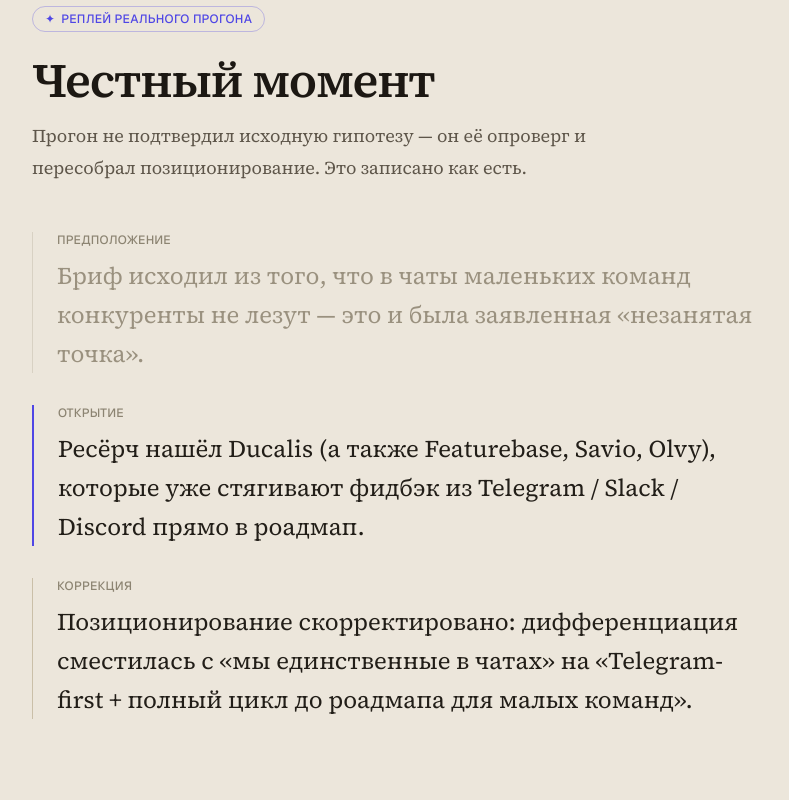
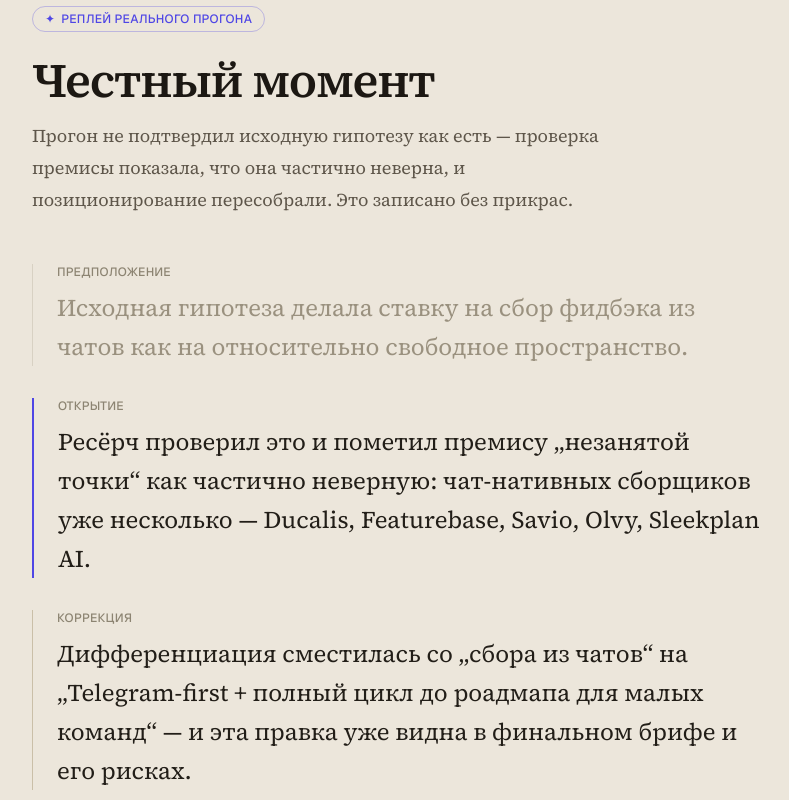
Before and after one commit to tirsistris/agentic-os, a Next.js app: page / in a window 1280 px wide. Shown: the part 3080-3880 px from the top of the page, without its empty margins (244-1033 px from the left). Built offline with nearby package versions, Linux system fonts and the light colour scheme.

Commit message:
honest moment: reframe to premise-revision (data + subtitle), drop discovery/refute framing
Co-Authored-By: Claude Opus 4.8 <noreply@anthropic.com>

```diff
--- a/app/components/HonestMoment.tsx
+++ b/app/components/HonestMoment.tsx
@@ -41,8 +41,9 @@ export default function HonestMoment({ data }: { data: HonestMomentData }) {
           Честный момент
         </h2>
         <p className="mt-4 max-w-xl font-serif text-lg leading-8 text-[#5e564a]">
-          Прогон не подтвердил исходную гипотезу — он её опроверг и пересобрал
-          позиционирование. Это записано как есть.
+          Прогон не подтвердил исходную гипотезу как есть — проверка премисы
+          показала, что она частично неверна, и позиционирование пересобрали.
+          Это записано без прикрас.
         </p>
 
         <ol className="mt-12 space-y-8">
--- a/lib/run.ts
+++ b/lib/run.ts
@@ -116,11 +116,11 @@ export async function getRun(): Promise<Run> {
     stages,
     honestMoment: {
       assumption:
-        "Бриф исходил из того, что в чаты маленьких команд конкуренты не лезут — это и была заявленная «незанятая точка».",
+        "Исходная гипотеза делала ставку на сбор фидбэка из чатов как на относительно свободное пространство.",
       discovery:
-        "Ресёрч нашёл Ducalis (а также Featurebase, Savio, Olvy), которые уже стягивают фидбэк из Telegram / Slack / Discord прямо в роадмап.",
+        "Ресёрч проверил это и пометил премису „незанятой точки“ как частично неверную: чат-нативных сборщиков уже несколько — Ducalis, Featurebase, Savio, Olvy, Sleekplan AI.",
       correction:
-        "Позиционирование скорректировано: дифференциация сместилась с «мы единственные в чатах» на «Telegram-first + полный цикл до роадмапа для малых команд».",
+        "Дифференциация сместилась со „сбора из чатов“ на „Telegram-first + полный цикл до роадмапа для малых команд“ — и эта правка уже видна в финальном брифе и его рисках.",
       caption: "реплей реального прогона",
     },
     openQuestions: [
```
